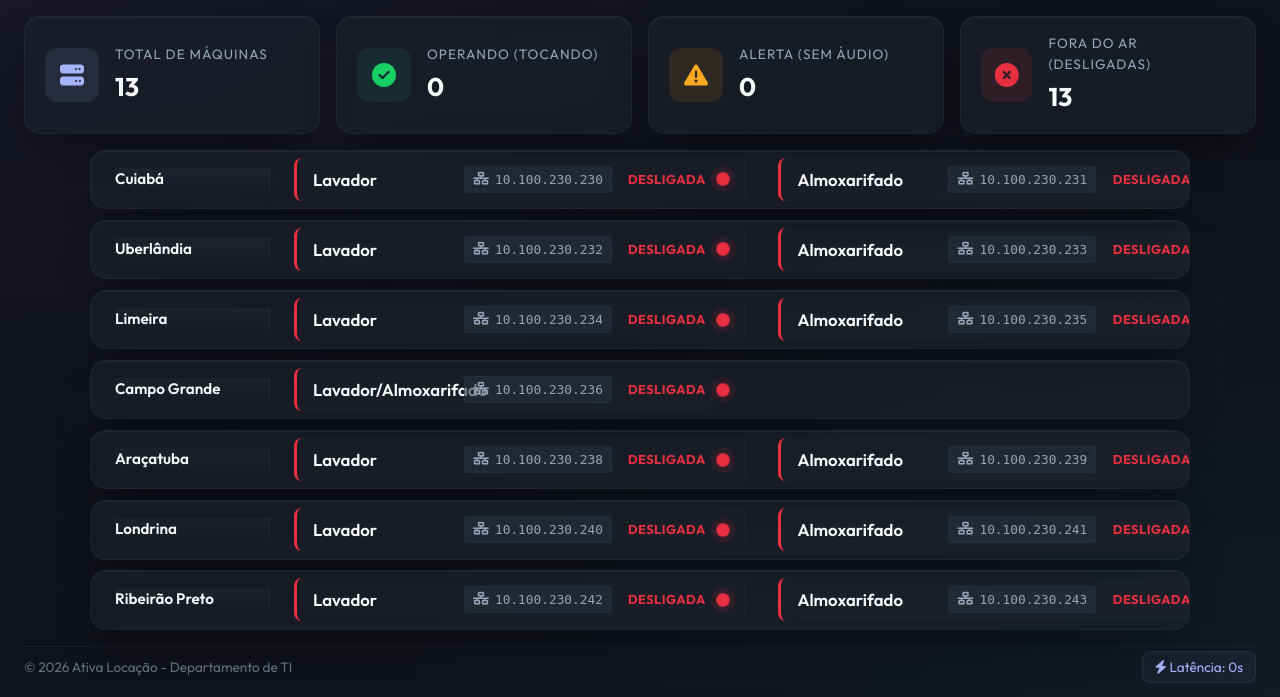
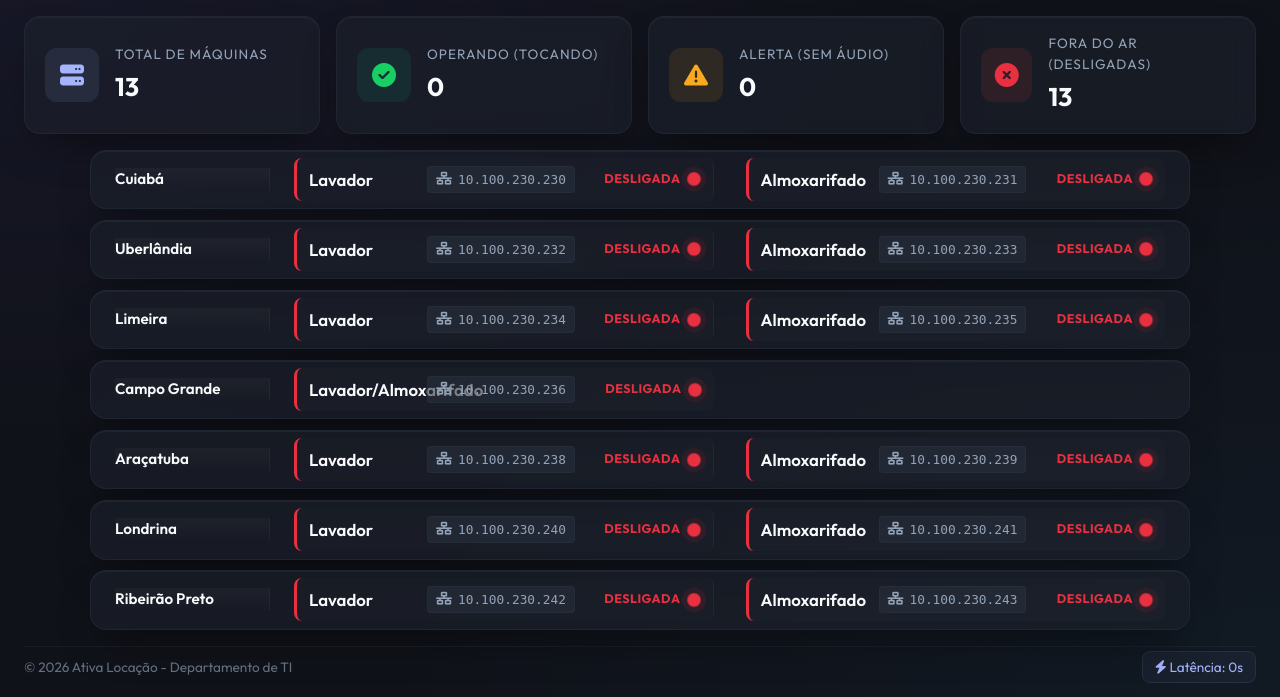
Before and after one commit to KaykyFelipe/MonitorRadioAtiva, a Django app: page / in a window 1280 px wide. Shown: the part 103-800 px from the top of the page. Run offline with Django 4.2, Linux system fonts and the light colour scheme.

```diff
--- a/core/static/css/styles.css
+++ b/core/static/css/styles.css
@@ -729,12 +729,12 @@ body {
         flex-direction: row;
         justify-content: space-between;
         align-items: center;
-        padding: 8px 16px;
+        padding: 8px 12px; /* reduced from 16px to prevent clipping */
         border-bottom: none;
         border-right: 1px solid var(--border-color);
         background: rgba(255, 255, 255, 0.01);
         border-radius: var(--radius-sm);
-        gap: 16px;
+        gap: 8px; /* reduced from 16px */
     }
 
     .station-row:last-child {
@@ -765,7 +765,7 @@ body {
         display: flex;
         flex-direction: row;
         align-items: center;
-        gap: 16px;
+        gap: 8px; /* reduced from 16px to prevent status clipping */
         flex: 1;
     }
 
@@ -774,7 +774,7 @@ body {
         flex-direction: row;
         align-items: baseline;
         gap: 8px;
-        width: 135px; /* reduced from 180px to prevent status text from clipping */
+        width: 110px; /* reduced from 135px to prevent status text from clipping on narrow screens */
         flex-shrink: 0; /* prevent label from shrinking */
     }
 
@@ -798,12 +798,12 @@ body {
     }
 
     .station-status-area {
-        gap: 10px;
+        gap: 6px; /* reduced from 10px to prevent clipping */
         flex-shrink: 0; /* prevent status area from shrinking */
     }
 
     .status-text {
-        font-size: 0.8rem; /* Large and readable! */
+        font-size: 0.78rem; /* reduced from 0.8rem to prevent text/dot clipping on narrow screens */
         white-space: nowrap; /* prevent text wrapping/clipping */
     }
 
```
